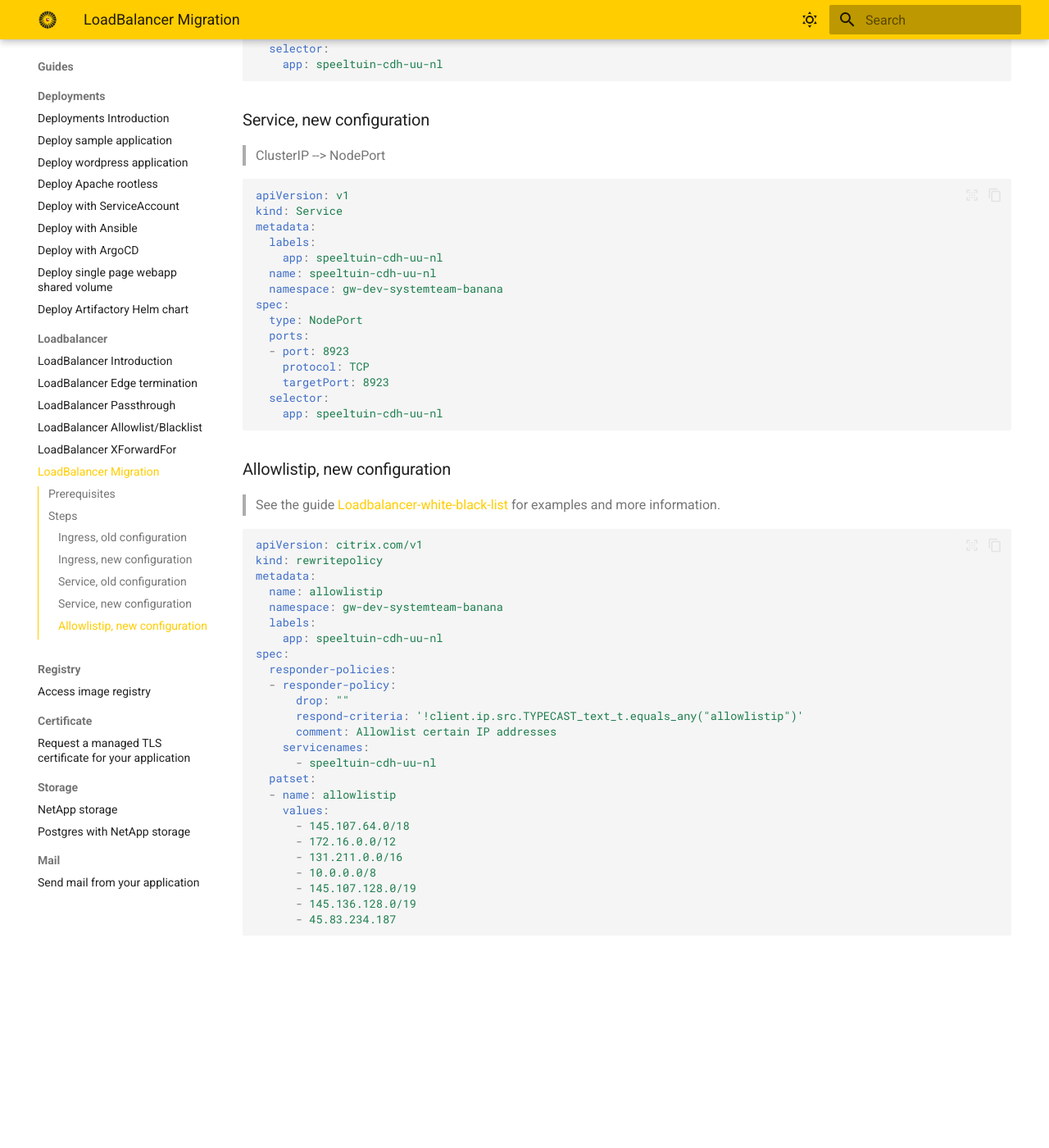
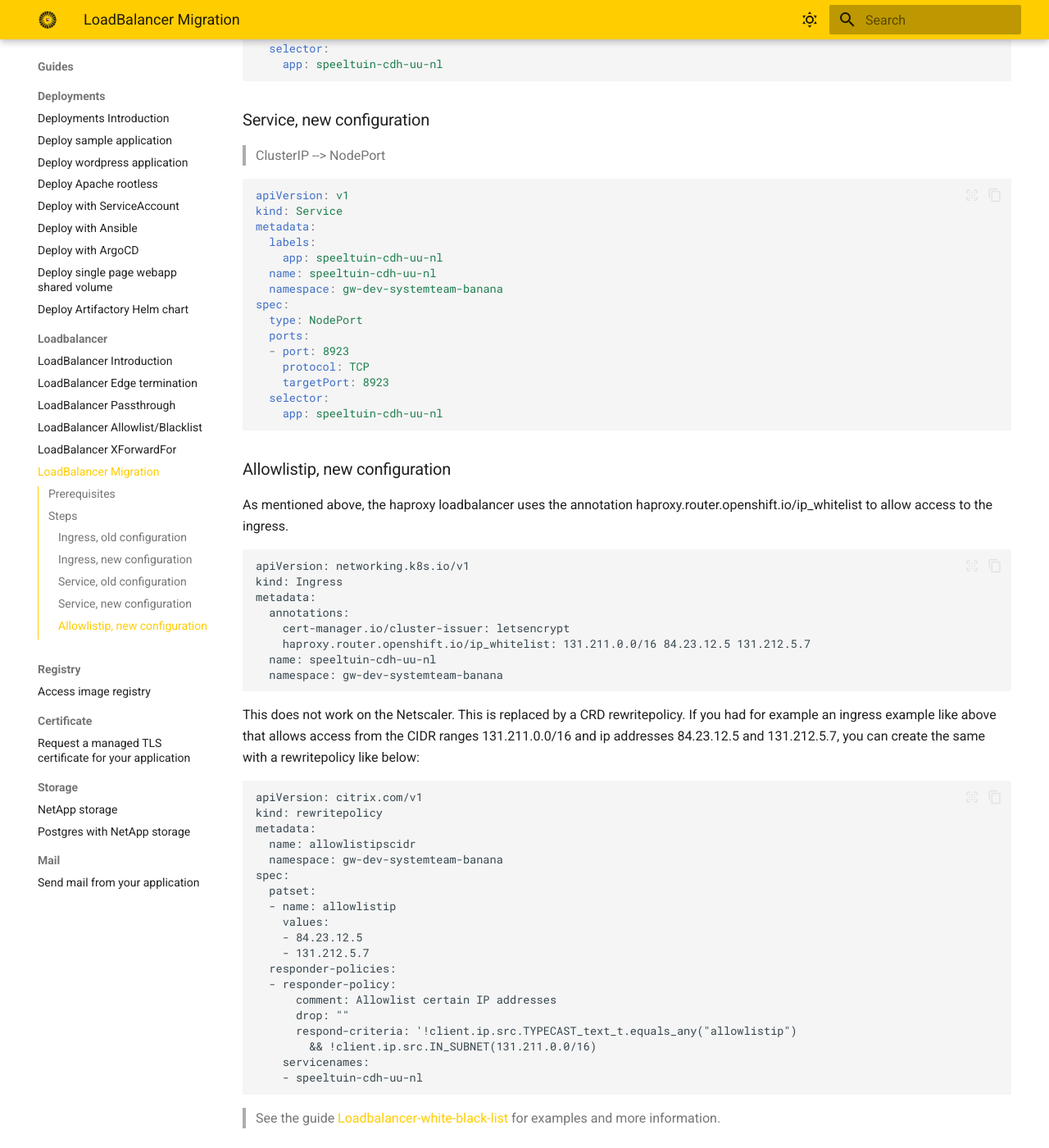
Before and after one commit to UtrechtUniversity/containerplatform-docs, an MkDocs documentation site: the page built from docs/content/guides/loadbalancer-migration.md, in a window 1280 px wide and 1400 px high, scrolled down 2155 px. Shown: the whole window at 82% size. Built offline with MkDocs 1.6.1 and Material for MkDocs 9.7.7, drawn with Linux system fonts in a browser that asks for light colours; before the commit the page ends 3320 px from its top, so only the background shows below that.

Commit message:
change loadbalancer documentation

````diff
--- a/docs/content/guides/loadbalancer-migration.md
+++ b/docs/content/guides/loadbalancer-migration.md
@@ -118,32 +118,44 @@ spec:
 ```
 
 ### Allowlistip, new configuration
-> See the guide [Loadbalancer-white-black-list](loadbalancer-white-black-list.md) for examples and more information.
 
-```yaml
+As mentioned above, the haproxy loadbalancer uses the annotation haproxy.router.openshift.io/ip_whitelist to allow access to the ingress.
+
+```code
+apiVersion: networking.k8s.io/v1
+kind: Ingress
+metadata:
+  annotations:
+    cert-manager.io/cluster-issuer: letsencrypt
+    haproxy.router.openshift.io/ip_whitelist: 131.211.0.0/16 84.23.12.5 131.212.5.7
+  name: speeltuin-cdh-uu-nl
+  namespace: gw-dev-systemteam-banana
+```
+
+This does not work on the Netscaler. This is replaced by a CRD rewritepolicy. If you had for example an ingress example like above that allows access
+from the CIDR ranges 131.211.0.0/16 and ip addresses 84.23.12.5 and 131.212.5.7, you can create the same with a rewritepolicy like below:
+
+```code
 apiVersion: citrix.com/v1
 kind: rewritepolicy
 metadata:
-  name: allowlistip
+  name: allowlistipscidr
   namespace: gw-dev-systemteam-banana
-  labels:
-    app: speeltuin-cdh-uu-nl
 spec:
-  responder-policies:
-  - responder-policy:
-      drop: ""
-      respond-criteria: '!client.ip.src.TYPECAST_text_t.equals_any("allowlistip")'
-      comment: Allowlist certain IP addresses
-    servicenames:
-      - speeltuin-cdh-uu-nl
   patset:
   - name: allowlistip
     values:
-      - 145.107.64.0/18
-      - 172.16.0.0/12
-      - 131.211.0.0/16
-      - 10.0.0.0/8
-      - 145.107.128.0/19
-      - 145.136.128.0/19
-      - 45.83.234.187
+    - 84.23.12.5
+    - 131.212.5.7
+  responder-policies:
+  - responder-policy:
+      comment: Allowlist certain IP addresses
+      drop: ""
+      respond-criteria: '!client.ip.src.TYPECAST_text_t.equals_any("allowlistip")
+        && !client.ip.src.IN_SUBNET(131.211.0.0/16)
+    servicenames:
+    - speeltuin-cdh-uu-nl
 ```
+
+
+> See the guide [Loadbalancer-white-black-list](loadbalancer-white-black-list.md) for examples and more information.
````
Also changed, not shown: docs/content/guides/loadbalancer-white-black-list.md (+35 -2 lines).
